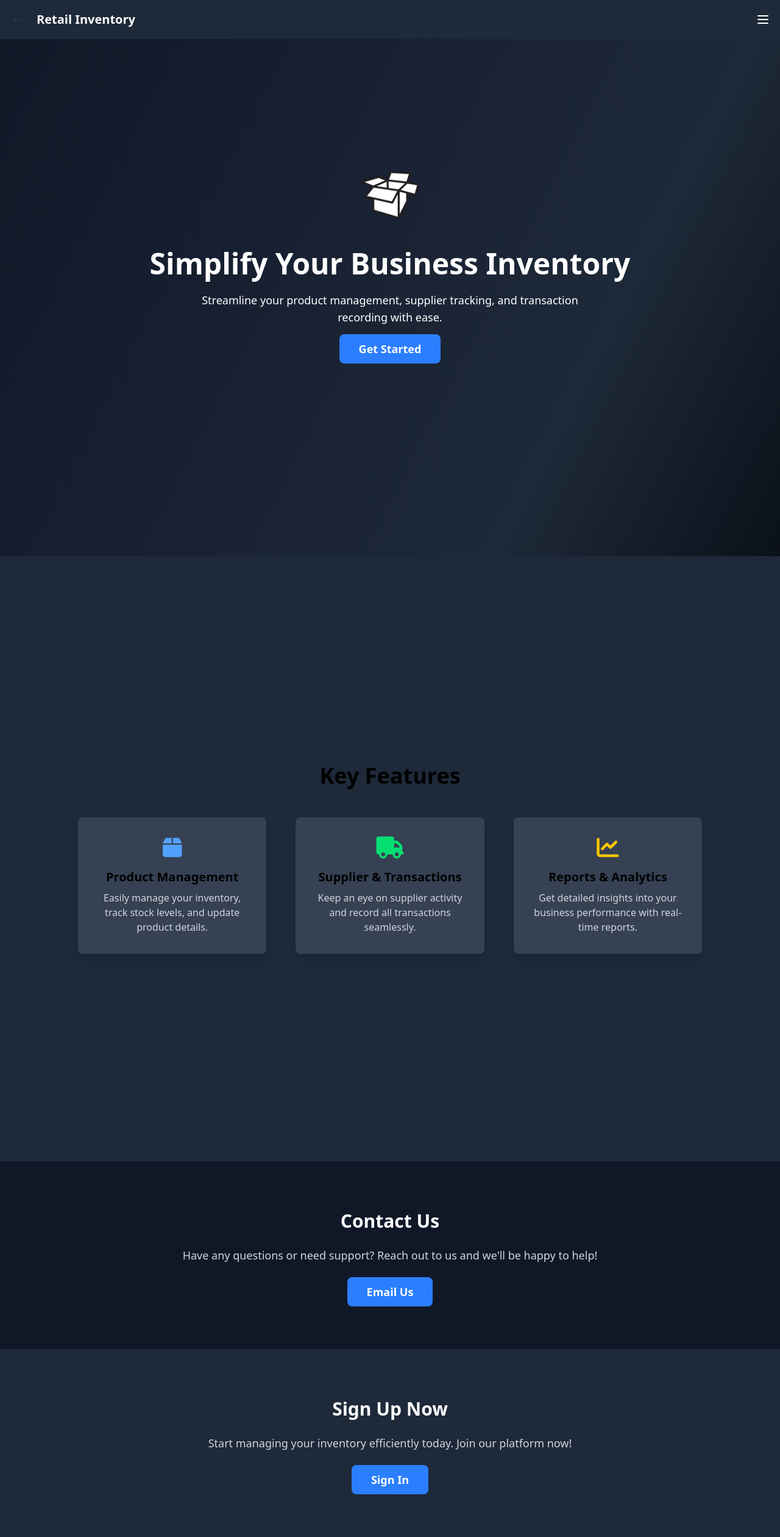
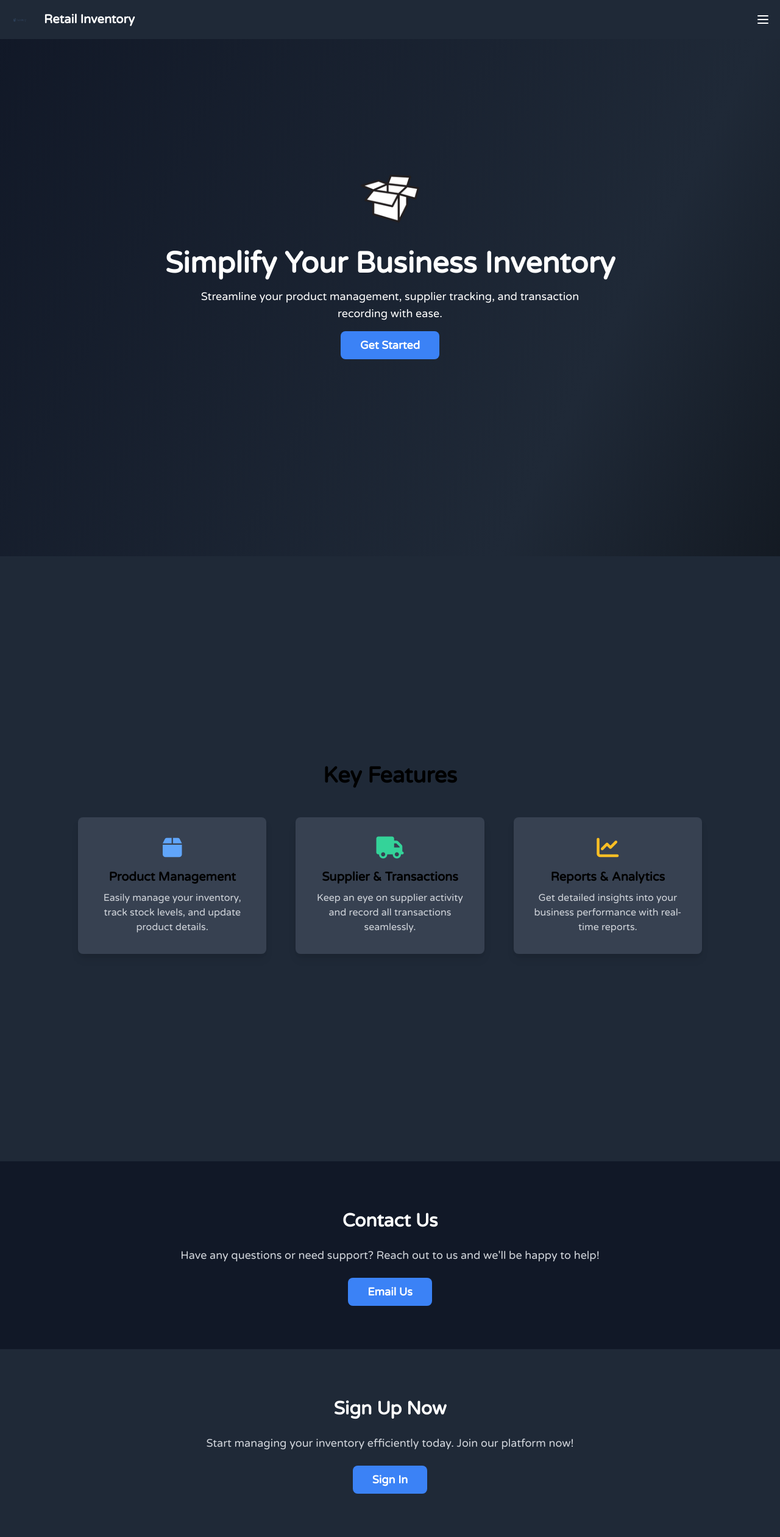
Before and after one commit to zanshere/inventory, a PHP site: page /git-project/ in a window 1280 px wide. Shown: the whole page at 61% size. Run offline with PHP 8.4, Linux system fonts and the light colour scheme; some libraries are stand-ins or nearby versions; some web fonts are replaced.

Commit message:
Menambahkan CSS untuk mengatur fonts yang digunakan

```diff
--- a/index.php
+++ b/index.php
@@ -1,18 +1,17 @@
 <!DOCTYPE html>
 <html lang="en">
-
 <head>
     <meta charset="UTF-8">
     <meta name="viewport" content="width=device-width, initial-scale=1.0">
-    <title>Landing Page</title>
-    <link href="https://fonts.googleapis.com/css2?family=Poppins:wght@400;600&display=swap" rel="stylesheet">
-    <!-- <link href="https://cdn.jsdelivr.net/npm/tailwindcss@2.2.19/dist/tailwind.min.css" rel="stylesheet"> -->
-    <script src="https://unpkg.com/@tailwindcss/browser@4"></script>
-    <script src="https://kit.fontawesome.com/a076d05399.js" crossorigin="anonymous"></script>
+    <title>Dashboard User</title>
+    <link href="https://cdn.jsdelivr.net/npm/tailwindcss@2.2.19/dist/tailwind.min.css" rel="stylesheet">
+    <link rel="stylesheet" href="https://cdnjs.cloudflare.com/ajax/libs/font-awesome/6.4.0/css/all.min.css">
+    <script src="https://cdn.jsdelivr.net/npm/alpinejs@3.x.x/dist/cdn.min.js" defer></script>
+    <link rel="shortcut icon" href="/assets/Images/box_icon_126533.ico" type="image/x-icon">
+    <link rel="stylesheet" href="/assets/CSS/font.css">
 </head>
-
 <body>
-
+<!-- Konten utama -->
     <!-- Header -->
     <?php include 'includes/header.php';?>
 
@@ -74,7 +73,5 @@
 
     <!-- Footer -->
     <?php include 'includes/footer.php';?>
-
 </body>
-
 </html>
```
